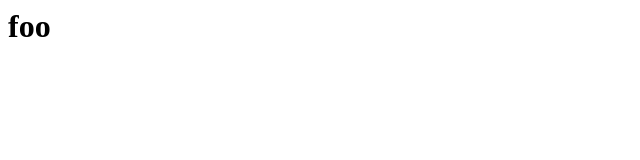
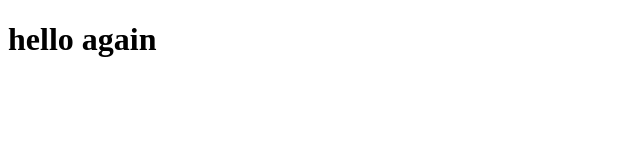
Before and after one commit to ErikYandex/togithub, a plain HTML site: page index.html in a window 1280 px wide. Shown: the whole page, without its empty margins (0-640 px from the left). Drawn offline with Linux system fonts and the light colour scheme.

Commit message:
add HTML template to index.html

```diff
--- a/index.html
+++ b/index.html
@@ -1 +1,9 @@
-<h1>foo</h1>
+<!DOCTYPE html>
+<html>
+<head>
+    <title>Your Title Here</title>
+</head>
+<body>
+<h1>hello again</h1>
+</body>
+</html>
```
